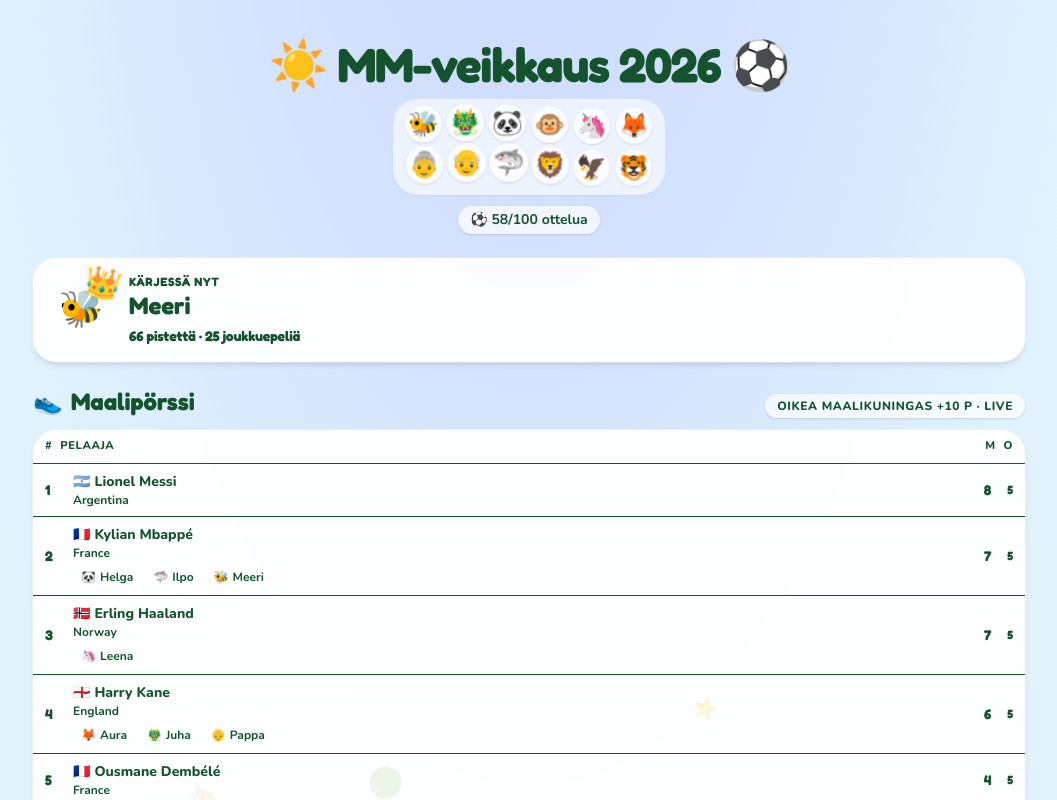
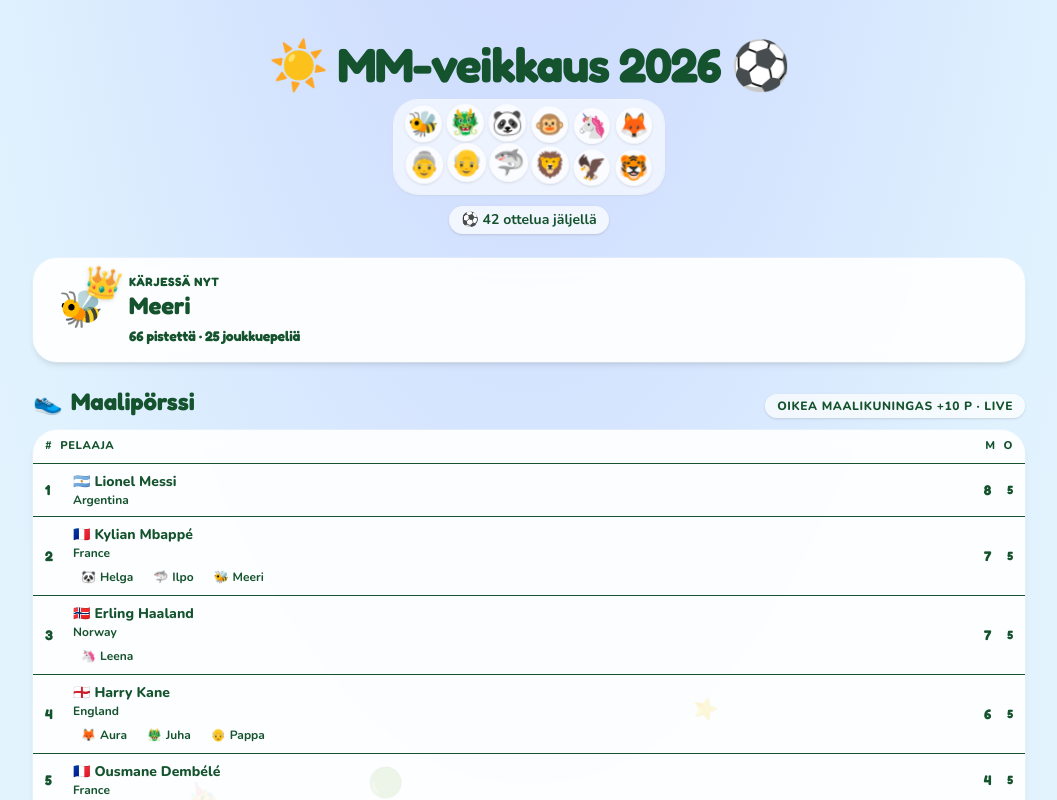
Before and after one commit to intery-oy/mm-veikkaus, a React (Vite) app: page / in a window 1280 px wide. Shown: the top 800 px of the page, without its empty margins (111-1168 px from the left). Built offline with nearby package versions, Linux system fonts and the light colour scheme.

Commit message:
Show remaining matches in header

```diff
--- a/src/app/App.tsx
+++ b/src/app/App.tsx
@@ -24,6 +24,7 @@ export function App() {
   const data = buildPortalData();
   const leader = data.bettors[0];
   const anyPoints = data.bettors.some((b) => b.total > 0);
+  const remainingMatches = Math.max(0, data.totalMatches - data.playedMatches);
 
   // Seuraavat ottelut. Pidä juuri alkaneet pelit näkyvissä hetken, jotta ottelu
   // ei katoa, jos tuloshaku päivittyy muutaman minuutin myöhässä.
@@ -70,7 +71,7 @@ export function App() {
           </div>
         </div>
         <div className="mt-3 flex flex-wrap justify-center gap-2">
-          <Pill>⚽ {data.playedMatches}/{data.totalMatches} ottelua</Pill>
+          <Pill>⚽ {remainingMatches} ottelua jäljellä</Pill>
         </div>
       </header>
 
```
